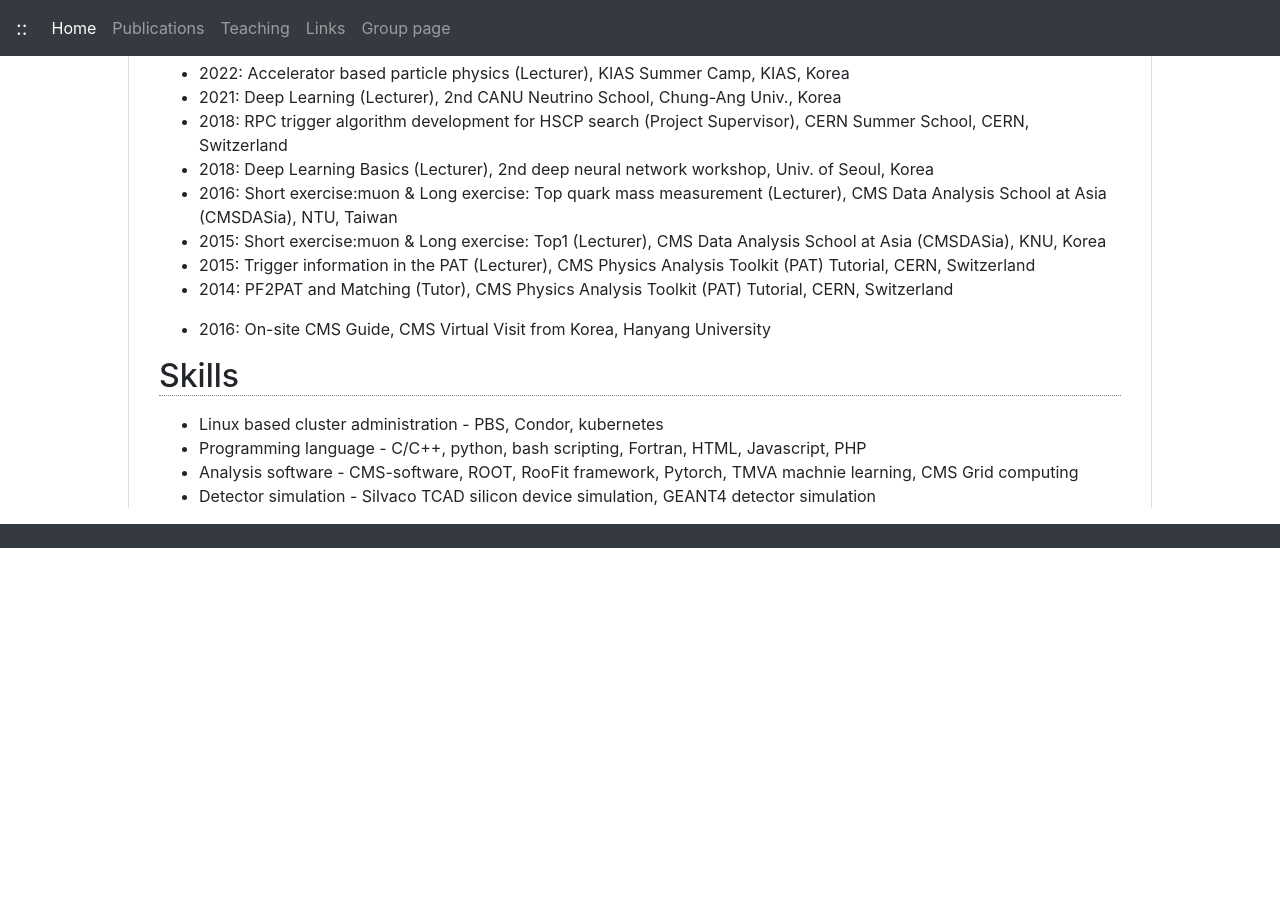
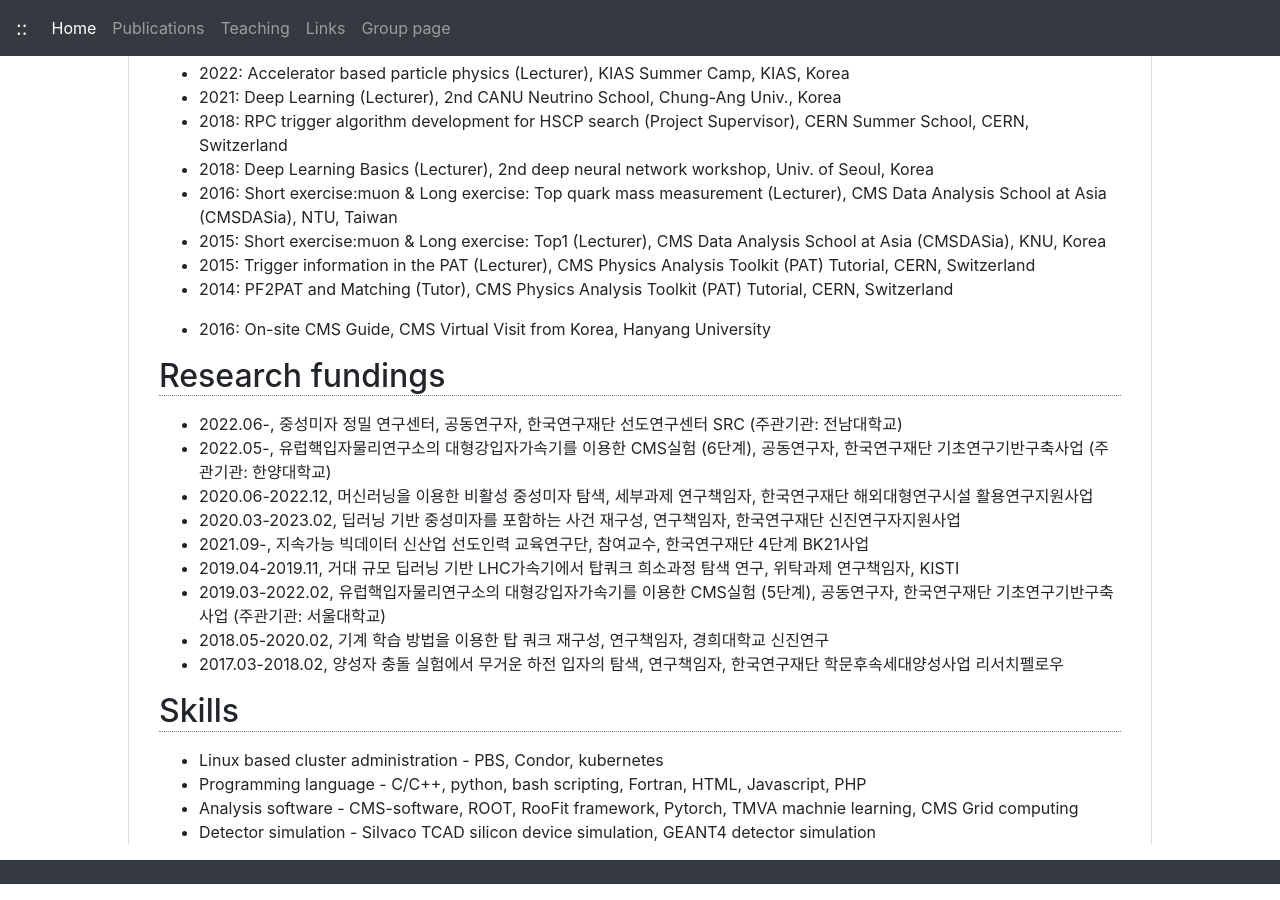
Before and after one commit to jhgoh/jhgoh.github.io, a Jekyll site: the page built from index.html, in a window 1280 px wide and 900 px high, scrolled down 1497 px. Built offline with Jekyll 4.4.1, drawn with Linux system fonts in a browser that asks for light colours; nearby versions of some CDN libraries; before the commit the page ends 2061 px from its top, so only the background shows below that.

Commit message:
Update index.html

```diff
--- a/index.html
+++ b/index.html
@@ -120,6 +120,22 @@ table.cv-table tr.linebot {border-bottom:1px solid gray}
 </ul>
 </p>
 
+<h2>Research fundings</h2>
+<p>
+<ul>
+  <li>2022.06-, 중성미자 정밀 연구센터, 공동연구자, 한국연구재단 선도연구센터 SRC (주관기관: 전남대학교)</li>
+  <li>2022.05-, 유럽핵입자물리연구소의 대형강입자가속기를 이용한 CMS실험 (6단계), 공동연구자, 한국연구재단 기초연구기반구축사업 (주관기관: 한양대학교)</li>
+  <li>2020.06-2022.12, 머신러닝을 이용한 비활성 중성미자 탐색, 세부과제 연구책임자, 한국연구재단 해외대형연구시설 활용연구지원사업</li>
+  <li>2020.03-2023.02, 딥러닝 기반 중성미자를 포함하는 사건 재구성, 연구책임자, 한국연구재단 신진연구자지원사업</li>
+  <li>2021.09-, 지속가능 빅데이터 신산업 선도인력 교육연구단, 참여교수, 한국연구재단 4단계 BK21사업</li>
+  <li>2019.04-2019.11, 거대 규모 딥러닝 기반 LHC가속기에서 탑쿼크 희소과정 탐색 연구, 위탁과제 연구책임자, KISTI</li>
+  <li>2019.03-2022.02, 유럽핵입자물리연구소의 대형강입자가속기를 이용한 CMS실험 (5단계), 공동연구자, 한국연구재단 기초연구기반구축사업 (주관기관: 서울대학교)</li>
+  <li>2018.05-2020.02, 기계 학습 방법을 이용한 탑 쿼크 재구성, 연구책임자, 경희대학교 신진연구</li>
+  <li>2017.03-2018.02, 양성자 충돌 실험에서 무거운 하전 입자의 탐색, 연구책임자, 한국연구재단 학문후속세대양성사업 리서치펠로우</li>
+</ul>
+</p>
+
+
 <h2>Skills</h2>
 <p>
 <ul>
```
